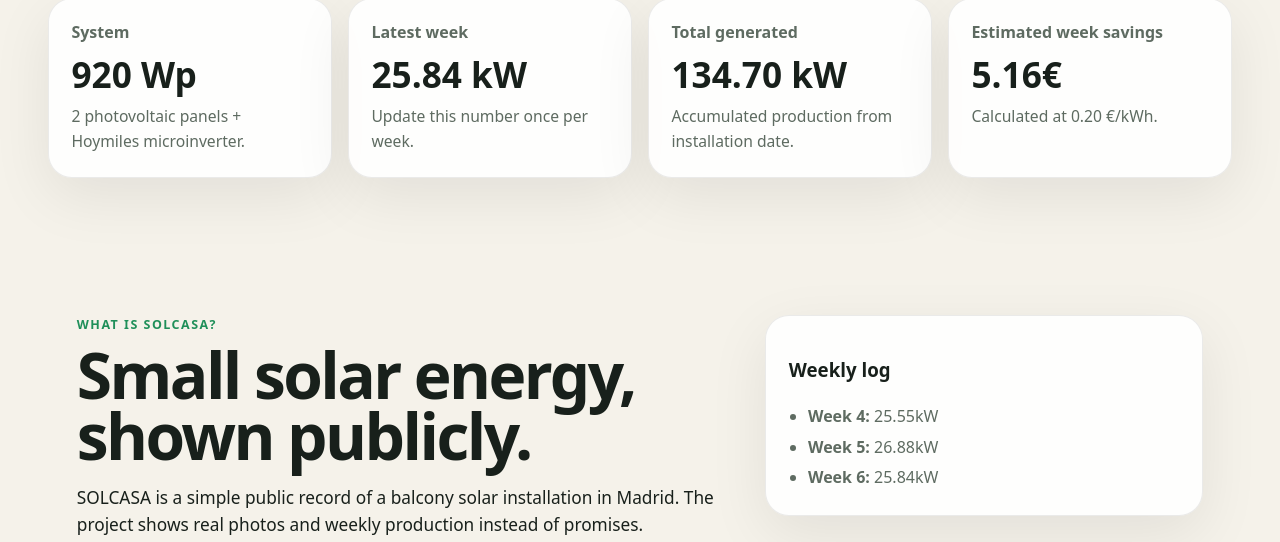
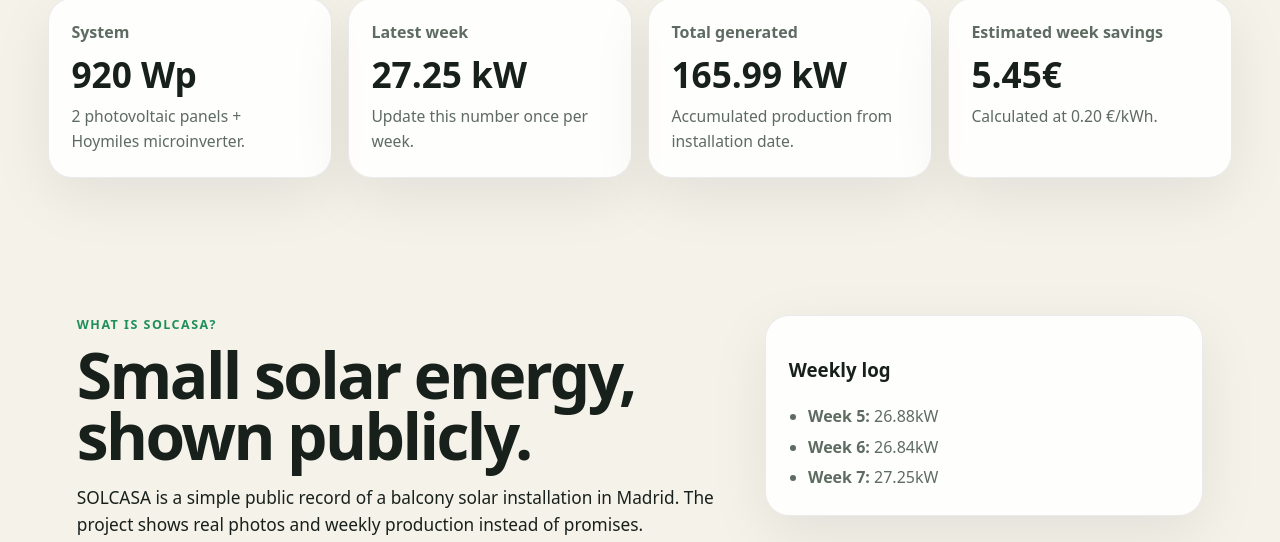
Before and after one commit to lolopetrov/solcasa, a plain HTML site: page index.html in a window 1280 px wide. Shown: the part 738-1280 px from the top of the page. Drawn offline with Linux system fonts and the light colour scheme.

Commit message:
Update index.html

```diff
--- a/index.html
+++ b/index.html
@@ -62,18 +62,18 @@
       </article>
       <article class="card">
         <span>Latest week</span>
-        <strong> 25.84 kW </strong>
+        <strong> 27.25 kW </strong>
         <p>Update this number once per week.</p>
       </article>
       <article class="card">
         <span>Total generated</span>
-        <strong>134.70 kW</strong>
+        <strong>165.99 kW</strong>
         <p>Accumulated production from installation date.</p>
       </article>
       <article class="card">
         <span>Estimated week savings</span>
 
-        <strong>5.16€</strong>
+        <strong>5.45€</strong>
 
         <p>Calculated at 0.20 €/kWh.</p>
 
@@ -90,9 +90,9 @@
       <div class="note">
         <h3>Weekly log</h3>
         <ul>
-          <li><strong>Week 4:</strong> 25.55kW</li>
           <li><strong>Week 5:</strong> 26.88kW</li>
-          <li><strong>Week 6:</strong> 25.84kW</li>
+          <li><strong>Week 6:</strong> 26.84kW</li>
+          <li><strong>Week 7:</strong> 27.25kW</li>
         </ul>
       </div>
     </section>
```
